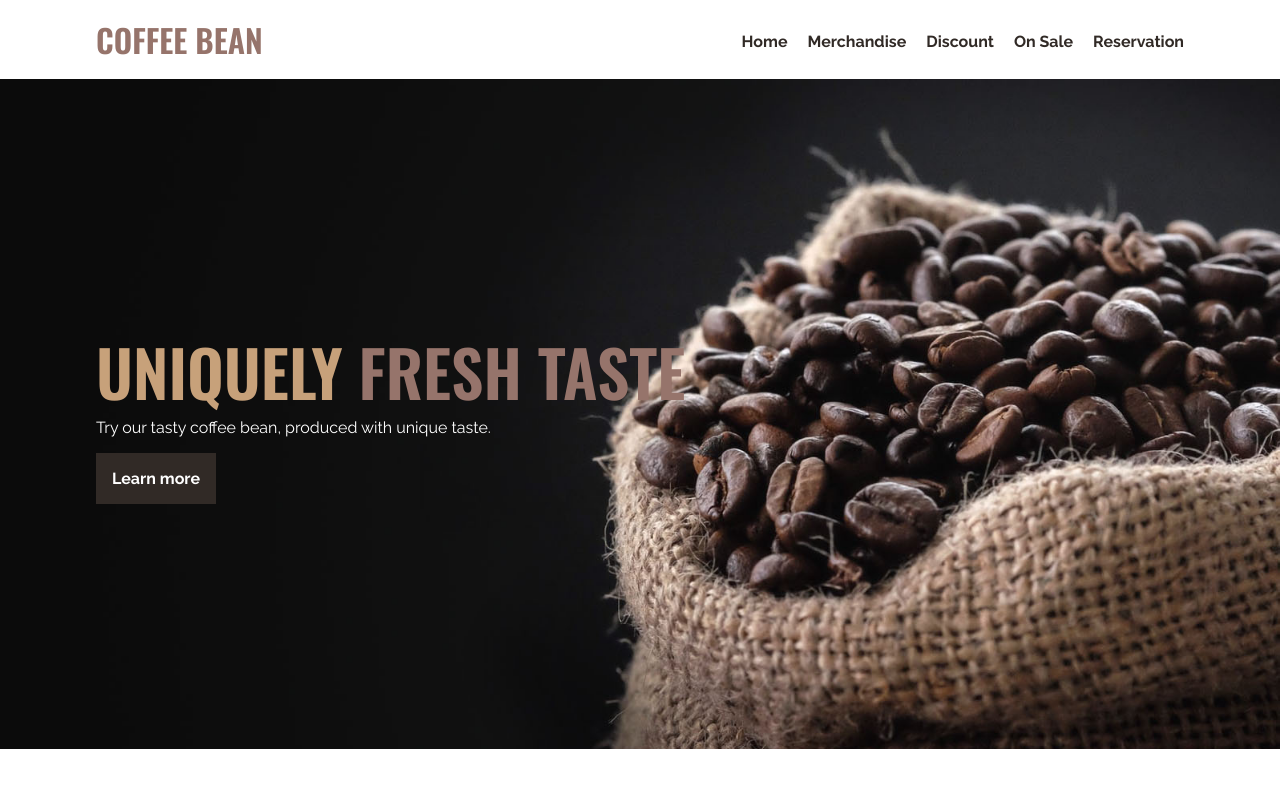
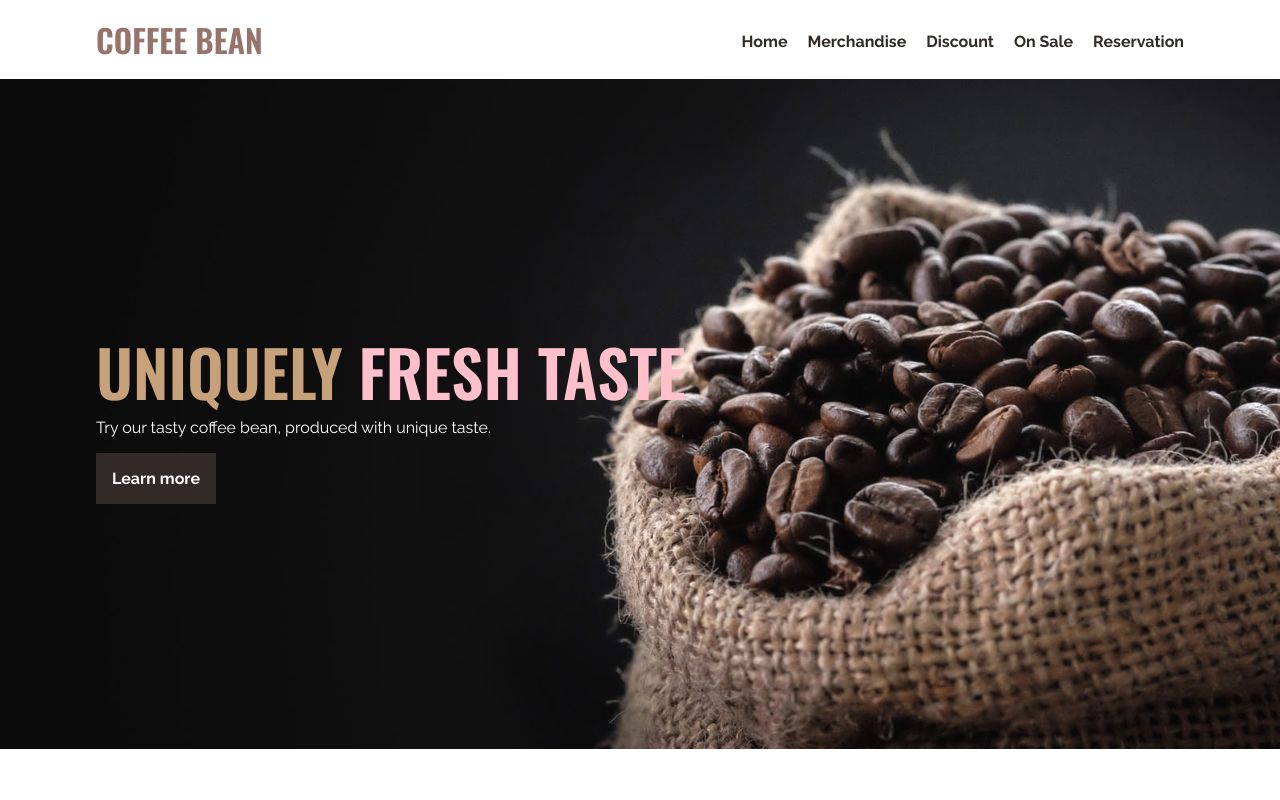
Before and after one commit to minami456/CoffeeBean, a plain HTML site: page index.html in a window 1280 px wide. Shown: the top 800 px of the page. Drawn offline with nearby package versions, Linux system fonts and the light colour scheme.

Commit message:
Changed the fresh taste text to pink

```diff
--- a/styles/style.css
+++ b/styles/style.css
@@ -110,7 +110,7 @@ p
 
 .banner-text h2 span
 {
-    color:#96746b
+    color:pink;
 }
 
 .banner-text p
```
